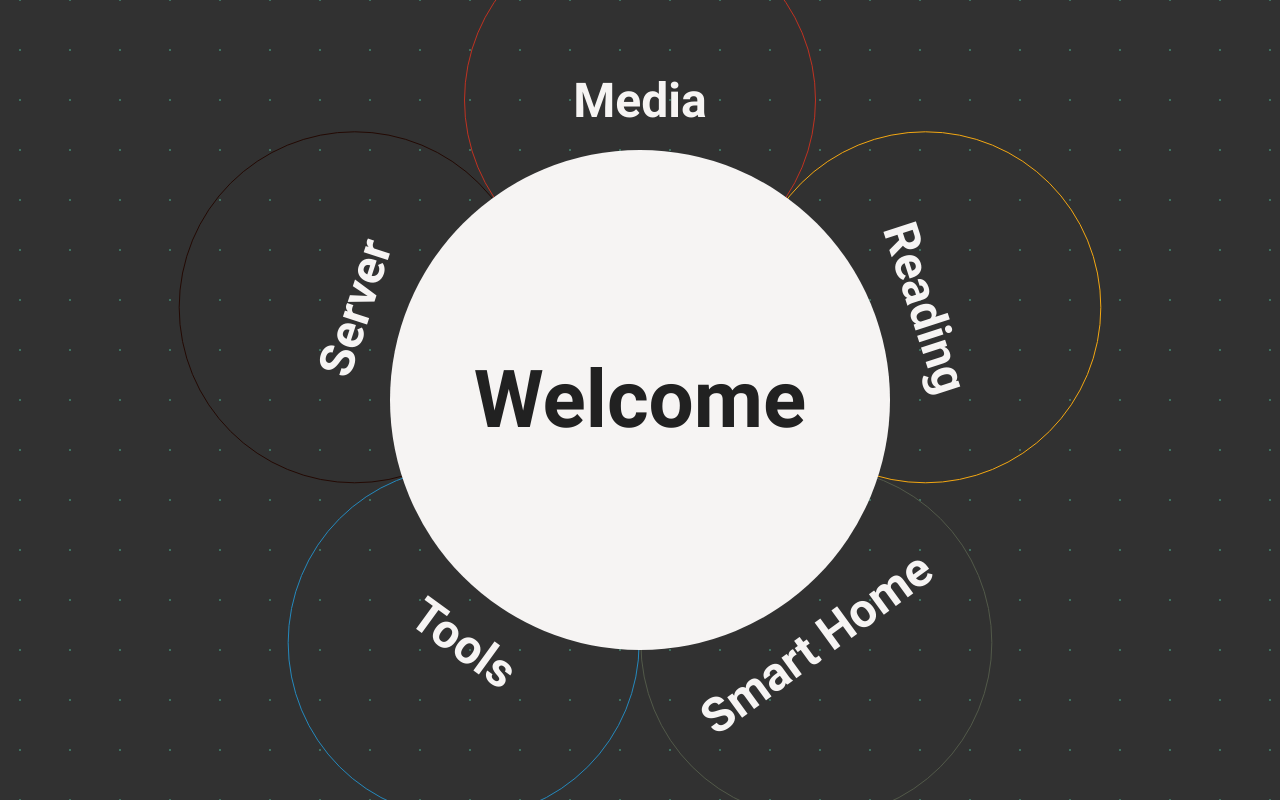
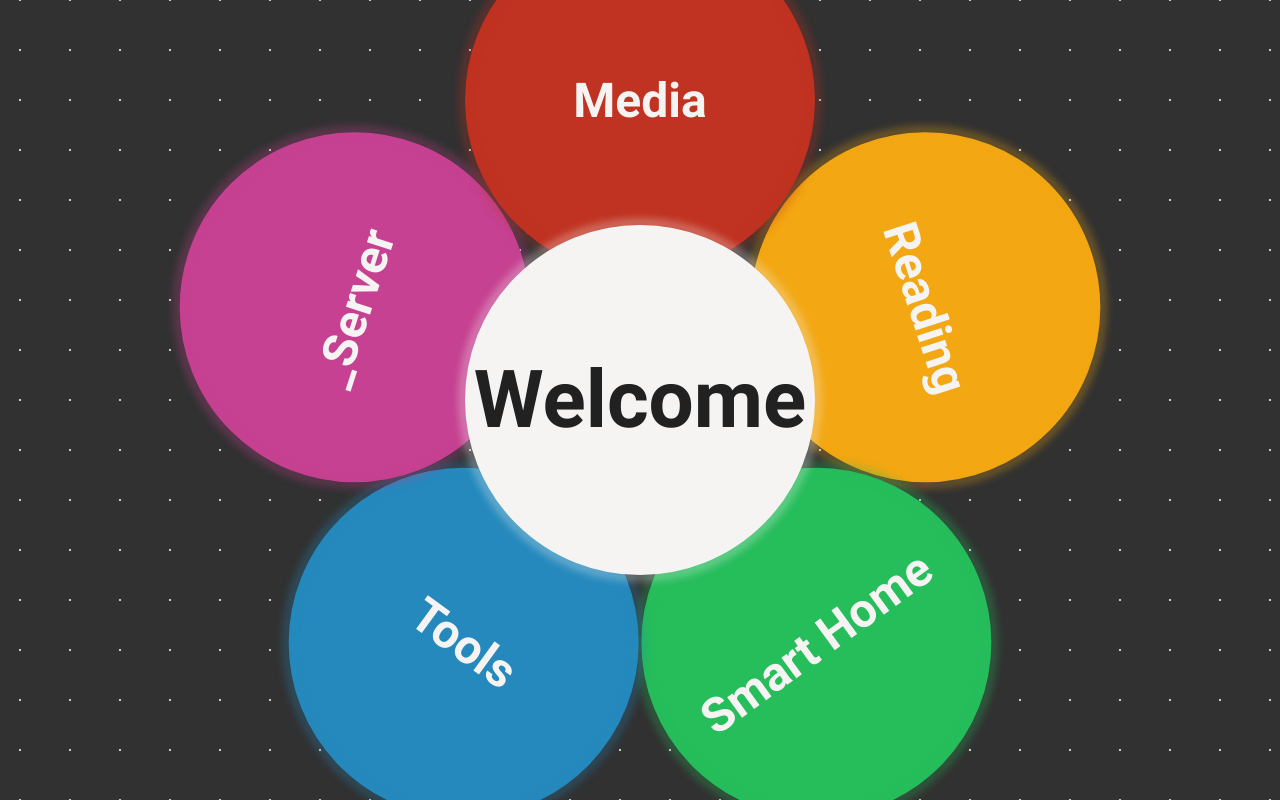
Before and after one commit to Junipeeer/homeserver, a Vue app: page / in a window 1280 px wide. Built offline with nearby package versions, Linux system fonts and the light colour scheme.

Commit message:
added further styling, improved cursor scrolling

```diff
--- a/src/App.vue
+++ b/src/App.vue
@@ -38,7 +38,7 @@ export default {
     });
 
     const viewport = document.getElementById("viewport");
-      const dotSize = 1; // Size of the dot
+    const dotSize = 1; // Size of the main dot
     const spacing = 50; // Distance between dots
 
     const width = viewport.clientWidth;
@@ -48,12 +48,21 @@ export default {
     canvas.height = height;
     const context = canvas.getContext('2d');
 
-      context.fillStyle = '#428670'; // Set color for dots
+    context.fillStyle = '#F6F4F3'; // Set color for main dots
+
     for (let x = 0; x < width; x += spacing) {
       for (let y = 0; y < height; y += spacing) {
+        // Draw main dot with shadow effect
+        context.shadowColor = 'rgba(96, 165, 136, 0.5)'; // Light color for shadow with transparency
+        context.shadowBlur = 2; // Blur radius for shadow
+
         context.beginPath();
         context.arc(x, y, dotSize, 0, Math.PI * 2);
         context.fill();
+
+        // Reset shadow properties
+        context.shadowColor = 'transparent';
+        context.shadowBlur = 0;
       }
     }
 
@@ -61,11 +70,12 @@ export default {
   },
   methods: {
     changeViewport() {
-      let xScale = this.mousePosX / (window.innerWidth / 2) - 1;
-      let yScale = this.mousePosY / (window.innerHeight / 2) - 1;
+      let xScale = (this.mousePosX / (window.innerWidth / 2) - 1) * 1000/window.innerWidth;
+      let yScale = (this.mousePosY / (window.innerHeight / 2) - 1) * 1000/window.innerHeight;
 
-      this.viewportPosX = -100 + -20 * xScale + "%";
+      this.viewportPosX = -100 + -60 * xScale + "%";
       this.viewportPosY = -100 + -60 * yScale + "%";
+      console.log(this.viewportPosX + " " + this.viewportPosY);
     },
     addTransition(input) {
       this.mouseXPx = this.mousePosX + "px";
--- a/src/components/CategoryBlob.vue
+++ b/src/components/CategoryBlob.vue
@@ -56,16 +56,15 @@ export default {
 
 <style>
 .category-blob {
-  background-color: transparent;
-  border: 1px solid v-bind(bgColor);
+  box-sizing: border-box;
+  background-color: v-bind(bgColor);
+  border: 2px solid v-bind(bgColor);
   color: v-bind(textColor);
-  width: 350px;
-  height: 350px;
   display: flex;
   justify-content: center;
   align-items: center;
   transform: translate(v-bind(xTranslate),v-bind(yTranslate));
-  transition: 0.5s ease;
+  transition: 0.7s ease;
 }
 
 .category-blob::before {
@@ -77,24 +76,42 @@ export default {
   position: absolute;
 }
 
+.category-blob::after {
+  position: absolute;
+  border-radius: 50%;
+  width: 350px;
+  height: 350px;
+  content: "";
+  box-shadow: 0px 0px 3px 3px v-bind(bgColor);
+  filter: blur(5px);
+  transition: box-shadow 0.5s ease, filter 0.5s ease;
+}
+
 .category-blob h2 {
   font-size: 3em;
   transform: rotate(v-bind(angleStr));
-  transition: transform 0.3s ease;
+  transition: transform 0.3s ease, text-shadow 0.3s ease;
 }
 
 .category-blob:hover {
   transform: translate(v-bind(xHoverTranslate),v-bind(yHoverTranslate)) scale(1.5);
+  z-index: 1;
 }
 
 .category-blob:hover h2 {
   transform: rotate(v-bind(rotDir));
+  text-shadow: 0px 0px 10px v-bind(bgColor);
 }
 
 .category-blob:hover::before {
-  border: 1px solid red;
   width: 800px;
   height: 800px;
   transform: translate(v-bind(xHoverTranslate),v-bind(yHoverTranslate));
 }
+
+.category-blob:hover::after {
+  box-shadow: 0px 0px 1px 10px v-bind(bgColor);
+  filter: blur(15px);
+}
+
 </style>
--- a/src/components/CenterBlob.vue
+++ b/src/components/CenterBlob.vue
@@ -1,9 +1,9 @@
 <template>
   <div class="blob-container">
     <CategoryBlob @click="this.emitClick('#F3A712')" title="Reading" bgColor="#F3A712" textColor="#F6F4F3" angle="72"/>
-    <CategoryBlob @click="this.emitClick('#525949')" title="Smart Home" bgColor="#525949" textColor="#F6F4F3" angle="144"/>
+    <CategoryBlob @click="this.emitClick('#26BD5B')" title="Smart Home" bgColor="#26BD5B" textColor="#F6F4F3" angle="144"/>
     <CategoryBlob @click="this.emitClick('#2589BD')" title="Tools" bgColor="#2589BD" textColor="#F6F4F3" angle="216"/>
-    <CategoryBlob @click="this.emitClick('#230903')" title="Server" bgColor="#230903" textColor="#F6F4F3" angle="288"/>
+    <CategoryBlob @click="this.emitClick('#C64191')" title="_Server" bgColor="#C64191" textColor="#F6F4F3" angle="288"/>
     <CategoryBlob @click="this.emitClick('#C03221')" title="Media" bgColor="#C03221" textColor="#F6F4F3" angle="360"/>
     <div class="blob center-blob">
       <h1>{{ type }}</h1>
@@ -38,13 +38,26 @@ export default {
   display: flex;
   justify-content: center;
   align-items: center;
+  width: 350px;
+  height: 350px;
+}
+
+.center-blob::after {
+  position: absolute;
+  border-radius: 50%;
+  content: "";
+  box-shadow: 0px 0px 3px 3px #f3f6f3;
+  filter: blur(5px);
+  width: 350px;
+  height: 350px;
 }
 
 .center-blob {
-  width: 500px;
-  height: 500px;
+  box-sizing: border-box;
   background-color: #F6F4F3;
+  border: 2px solid #F6F4F3;
   color: #212121;
+  z-index: 5;
 }
 
 .center-blob h1 {
```
Lines whose indentation alone changed are shown as unchanged.
